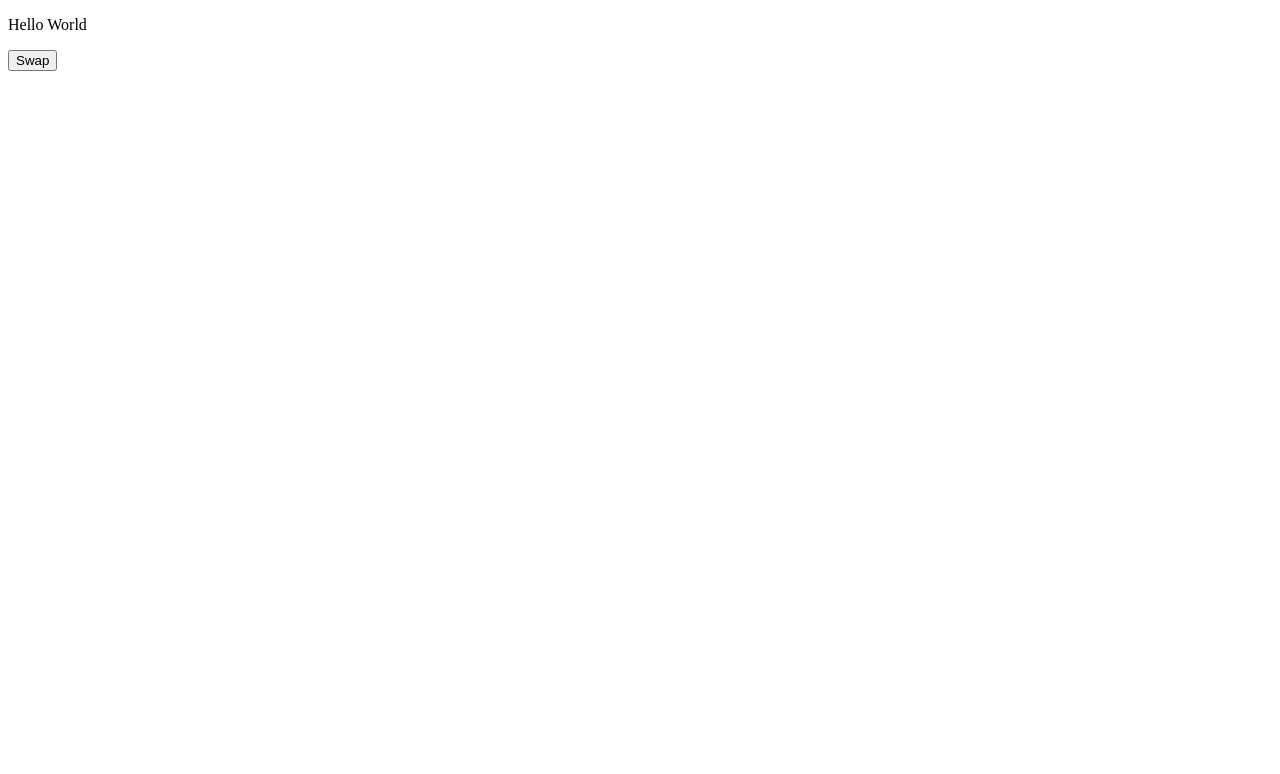
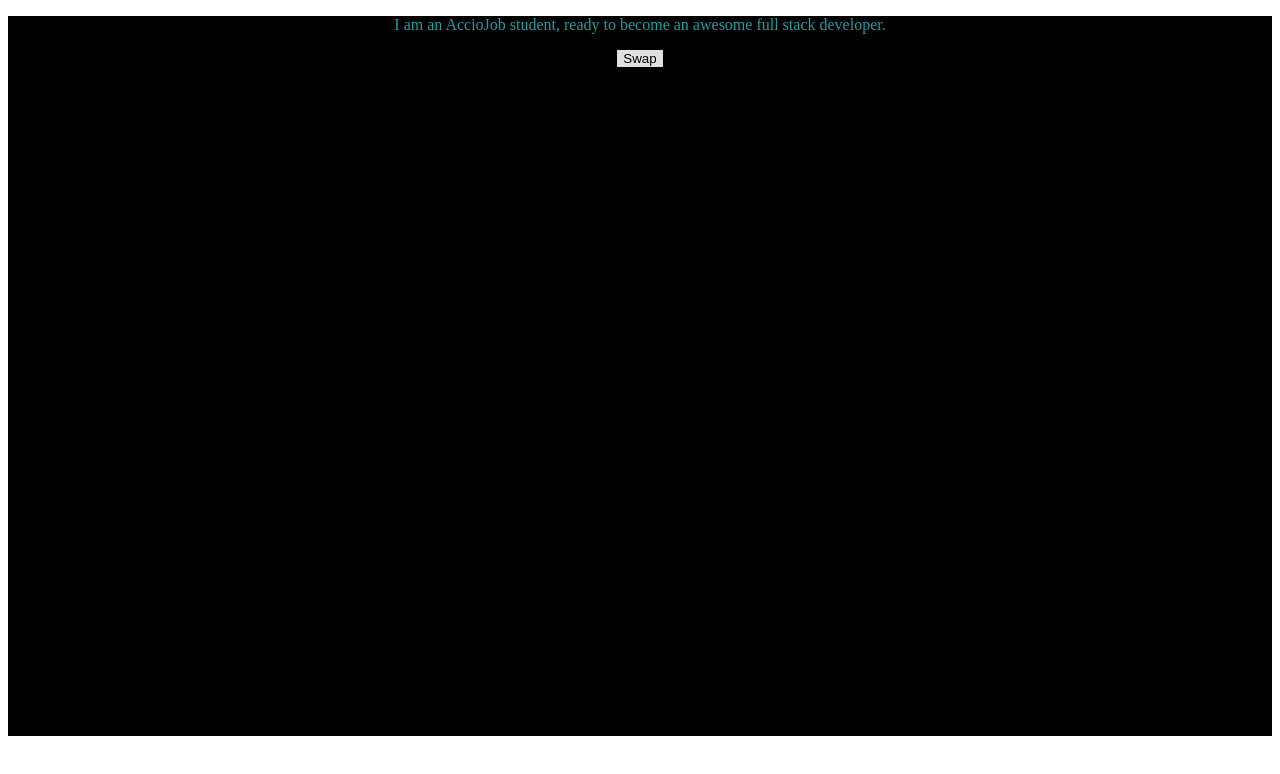
Before and after one commit to acciojob/dark-theme-Likithsreenivasa, a website: page main.html in a window 1280 px wide. Both pictures are taken after a click on the button "Swap". Drawn offline with Linux system fonts and the light colour scheme.

Commit message:
created a submission

```diff
--- a/main.html
+++ b/main.html
@@ -9,10 +9,12 @@
   <body>
     <main>
       <!-- html markup here -->
+		<div id="app" class="day">
       <p id="ptag">
-        Hello World
+      I am an AccioJob student, ready to become an awesome full stack developer.
       </p>
-      <button>Swap</button>
+      <button id="swap" class="button_day">Swap</button>
+			</div>
     </main>
     <script src="./script.js"></script>
   </body>
--- a/script.js
+++ b/script.js
@@ -1 +1,19 @@
-//your code here
+let isDay=true
+
+function swapTheme(){
+	let appDiv=document.getElementById("app");
+	if(isDay)
+	{
+		appDiv.classList.remove("day");
+		appDiv.classList.add("night");
+
+	}
+	else
+	{
+		appDiv.classList.remove("night");
+		appDiv.classList.add("day");
+	}
+	isDay=!isDay;
+}
+const button=document.getElementById("swap");
+button.addEventListener("click",swapTheme);
--- a/styles.css
+++ b/styles.css
@@ -3,7 +3,7 @@
 }
 .night{
   background-color: black;
-  color:white;
+  color:rgb(28,160,160);
 }
 
 #swap{
@@ -14,3 +14,18 @@
   background-color:blue;
   color:white;
 }
+.day{
+	color:rgb(104,241,241);
+}
+.button_day{
+	color:black;
+	background-color:rgb(224,224,224);
+	border-style:none;
+}
+p{
+	text-align:center;
+}
+button{
+	display:block;
+	margin:0 auto;
+}
```
